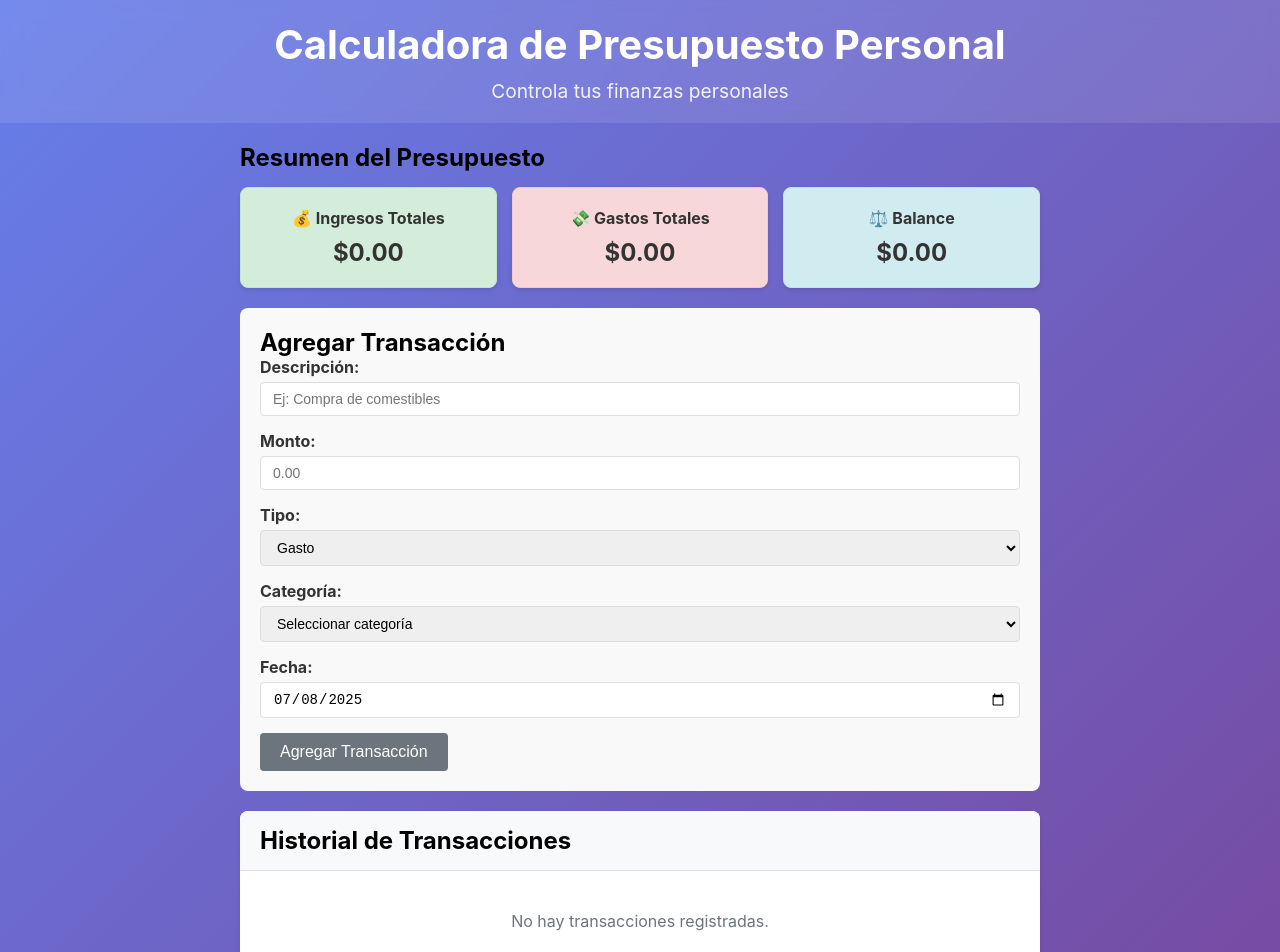
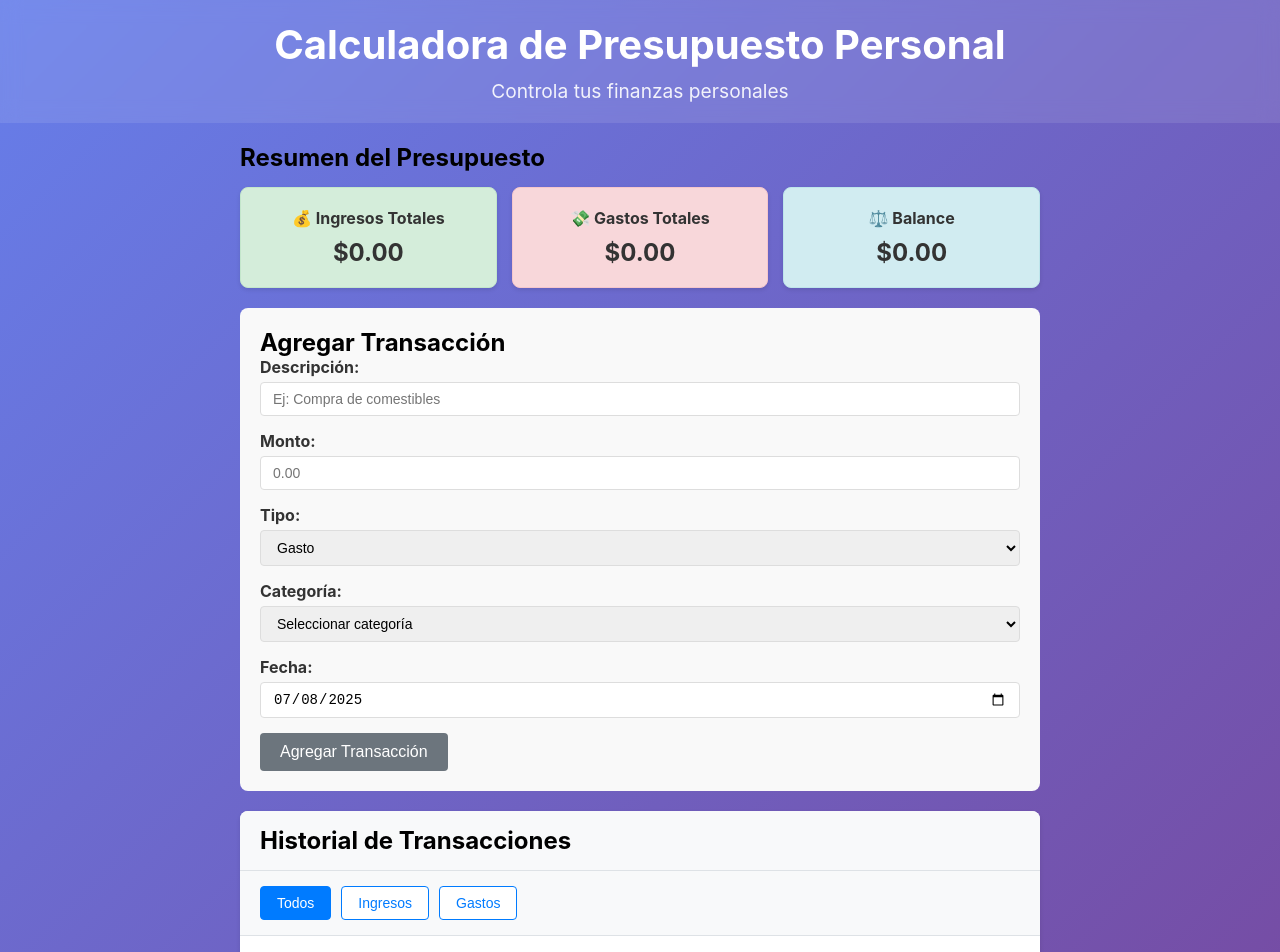
Before and after one commit to hmuyba/personalWallet, an Angular app: page / in a window 1280 px wide. Shown: the top 952 px of the page. Built offline with nearby package versions, Linux system fonts and the light colour scheme.

Commit message:
add transaction filters (all, income, expense

```diff
--- a/src/app/components/transaction-list/transaction-list.component.css
+++ b/src/app/components/transaction-list/transaction-list.component.css
@@ -10,6 +10,29 @@
   margin: 0;
   padding: 15px 20px;
   border-bottom: 1px solid #dee2e6;
+}
+
+.filter-buttons {
+  display: flex;
+  gap: 10px;
+  padding: 15px 20px;
+  background: #f8f9fa;
+  border-bottom: 1px solid #dee2e6;
+}
+
+.filter-btn {
+  padding: 8px 16px;
+  border: 1px solid #007bff;
+  background: white;
+  color: #007bff;
+  border-radius: 4px;
+  cursor: pointer;
+  font-size: 14px;
+}
+
+.filter-btn.active {
+  background: #007bff;
+  color: white;
 }
 
 .no-transactions {
--- a/src/app/components/transaction-list/transaction-list.component.html
+++ b/src/app/components/transaction-list/transaction-list.component.html
@@ -1,5 +1,29 @@
 <div class="transaction-list">
   <h2>Historial de Transacciones</h2>
+
+  <div class="filter-buttons">
+    <button
+      (click)="setFilter('all')"
+      [class.active]="currentFilter === 'all'"
+      class="filter-btn"
+    >
+      Todos
+    </button>
+    <button
+      (click)="setFilter('income')"
+      [class.active]="currentFilter === 'income'"
+      class="filter-btn"
+    >
+      Ingresos
+    </button>
+    <button
+      (click)="setFilter('expense')"
+      [class.active]="currentFilter === 'expense'"
+      class="filter-btn"
+    >
+      Gastos
+    </button>
+  </div>
 
   <div class="transactions" *ngIf="transactions$ | async as transactions">
     <div *ngIf="transactions.length === 0" class="no-transactions">
--- a/src/app/components/transaction-list/transaction-list.component.ts
+++ b/src/app/components/transaction-list/transaction-list.component.ts
@@ -1,6 +1,6 @@
 import { Component, OnInit } from '@angular/core';
 import { CommonModule } from '@angular/common';
-import { Observable } from 'rxjs';
+import { Observable, map } from 'rxjs';
 import { BudgetService } from '../../services/budget.service';
 import { Transaction } from '../../models/transaction.model';
 
@@ -13,11 +13,26 @@ import { Transaction } from '../../models/transaction.model';
 })
 export class TransactionListComponent implements OnInit {
   transactions$!: Observable<Transaction[]>;
+  currentFilter = 'all';
 
   constructor(private budgetService: BudgetService) {}
 
   ngOnInit(): void {
-    this.transactions$ = this.budgetService.transactions$;
+    this.transactions$ = this.budgetService.transactions$.pipe(
+      map((transactions) => this.filterTransactions(transactions))
+    );
+  }
+
+  setFilter(filter: string): void {
+    this.currentFilter = filter;
+    this.transactions$ = this.budgetService.transactions$.pipe(
+      map((transactions) => this.filterTransactions(transactions))
+    );
+  }
+
+  private filterTransactions(transactions: Transaction[]): Transaction[] {
+    if (this.currentFilter === 'all') return transactions;
+    return transactions.filter((t) => t.type === this.currentFilter);
   }
 
   deleteTransaction(id: number): void {
```
